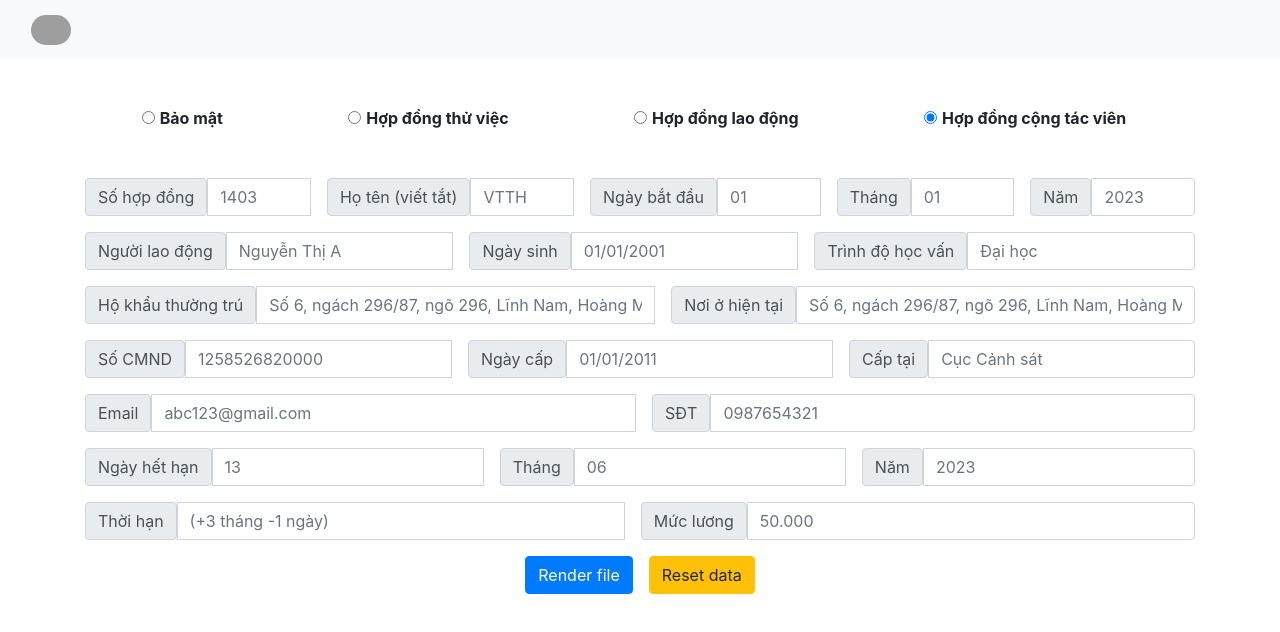
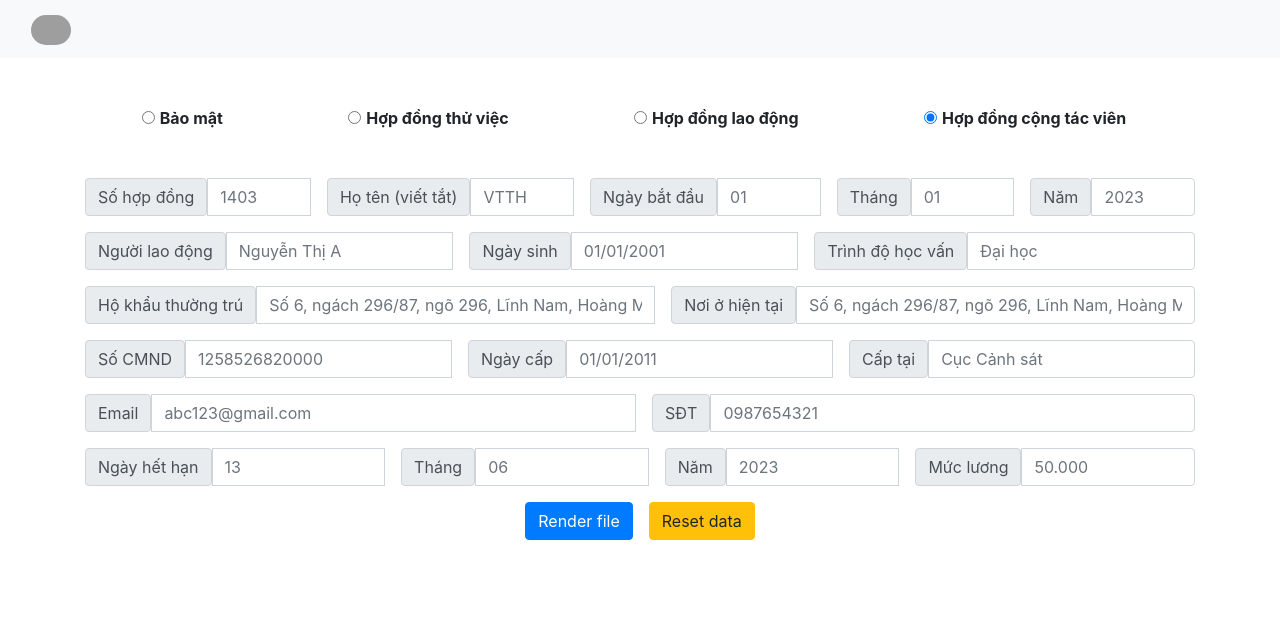
Before and after one commit to thanhdt24/vuejs-example, a Vue app: page / in a window 1280 px wide. Both pictures are taken after a click on the radio button "Hợp đồng cộng tác viên". Shown: the top 632 px of the page. Built offline with nearby package versions, Linux system fonts and the light colour scheme; grey boxes are pictures that could not be loaded.

Commit message:
Remove duration_date

```diff
--- a/src/components/InitDocx.vue
+++ b/src/components/InitDocx.vue
@@ -377,13 +377,7 @@
       <label for="inputMonthEndLD" class="input-group-text">Tháng</label>
       <input type="number" class="form-control mr-3" id="inputMonthEndLD" placeholder="06" v-model="month_end_ld">
       <label for="inputYearEndLD" class="input-group-text">Năm</label>
-      <input type="number" class="form-control" id="inputYearEndLD" placeholder="2023" v-model="year_end_ld">
-    </div>
-    <div class="input-group mb-3">
-      <label for="inputWorkTimeLD" class="input-group-text">Thời hạn</label>
-      <input type="text" class="form-control mr-3" id="inputWorkTimeLD"
-             placeholder="(+3 tháng -1 ngày)"
-             v-model="duration_date">
+      <input type="number" class="form-control mr-3" id="inputYearEndLD" placeholder="2023" v-model="year_end_ld">
       <label for="inputSalaryLD" class="input-group-text">Mức lương</label>
       <input type="text" class="form-control" id="inputSalaryLD" placeholder="50.000"
              v-model="salary_ld">
@@ -470,7 +464,6 @@ let costume_allowance_ld;
 let fuel_allowance_ld;
 let rules_compliance_bonus_ld;
 let reward_complete_task_ld;
-let duration_date;
 export default {
   name: "init-docx",
   data() {
@@ -541,7 +534,6 @@ export default {
       fuel_allowance_ld: '',
       rules_compliance_bonus_ld: '',
       reward_complete_task_ld: '',
-      duration_date: ''
     }
   },
   methods: {
@@ -772,7 +764,6 @@ export default {
       day_end_ld = this.day_end_ld === '' ? '.....' : this.day_end_ld;
       month_end_ld = this.month_end_ld === '' ? '.....' : this.month_end_ld;
       year_end_ld = this.year_end_ld === '' ? '.....' : this.year_end_ld;
-      duration_date = this.duration_date === '' ? ".................." : this.duration_date;
       salary_ld = this.salary_ld === '' ? '.............................................' : this.salary_ld;
       PizZipUtils.getBinaryContent(
           'ReportTemplates/hop_dong_cong_tac_vien_template.docx',
@@ -805,7 +796,6 @@ export default {
               day_end_ld: day_end_ld,
               month_end_ld: month_end_ld,
               year_end_ld: year_end_ld,
-              duration_date: duration_date,
               salary: salary_ld,
             });
 
@@ -910,7 +900,6 @@ export default {
       this.day_end_ld = '';
       this.month_end_ld = '';
       this.year_end_ld = '';
-      this.duration_date = '';
       this.salary_ld = '';
     }
   }
```
